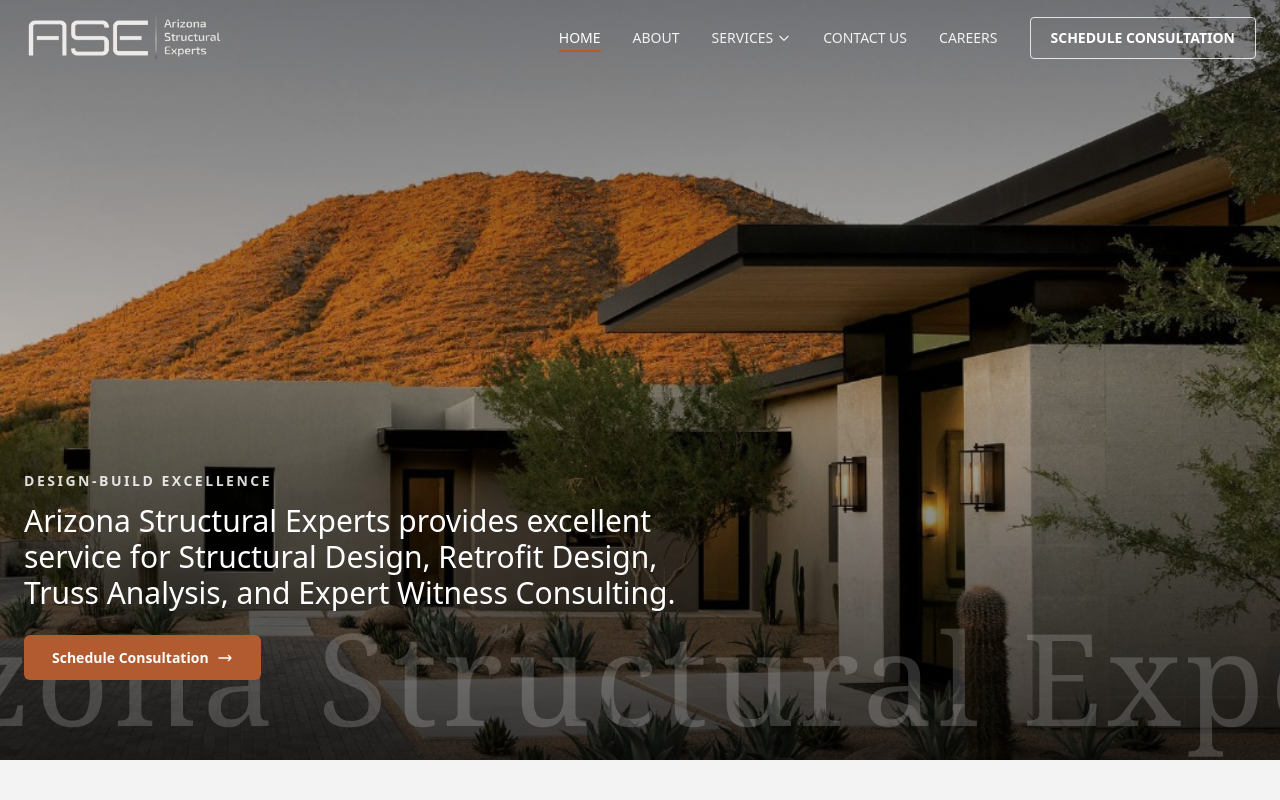
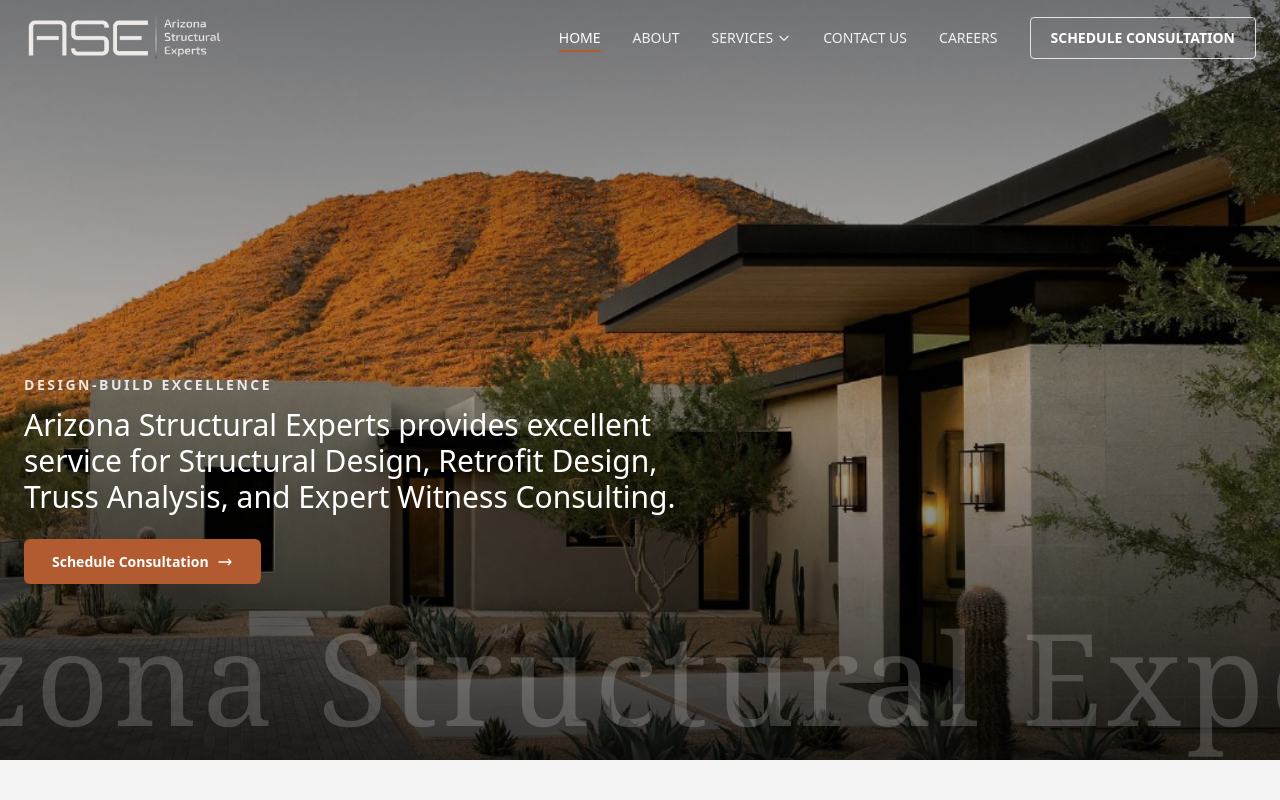
Before and after one commit to MrPerfectRecord/ASE, a Next.js app: page / in a window 1280 px wide. Shown: the top 800 px of the page. Built offline with nearby package versions, Linux system fonts and the light colour scheme.

Commit message:
Adjust hero position and remove tagline text

```diff
--- a/src/app/page.tsx
+++ b/src/app/page.tsx
@@ -77,7 +77,7 @@ export default function HomePage() {
           <div className="absolute inset-0 bg-gradient-to-b from-black/50 via-black/25 to-black/80" />
         </div>
 
-        <div className="relative z-10 max-w-7xl mx-auto px-6 pb-20 pt-[5rem] w-full">
+        <div className="relative z-10 max-w-7xl mx-auto px-6 pb-44 pt-[5rem] w-full">
           <p className="text-xs sm:text-sm font-semibold uppercase tracking-[0.18em] text-white/85 mb-3">DESIGN-BUILD EXCELLENCE</p>
           <h1 className="font-display text-white leading-snug max-w-2xl mb-6 text-xl md:text-2xl lg:text-3xl font-medium">
             Arizona Structural Experts provides excellent service for Structural Design, Retrofit Design, Truss Analysis, and Expert Witness Consulting.
```
